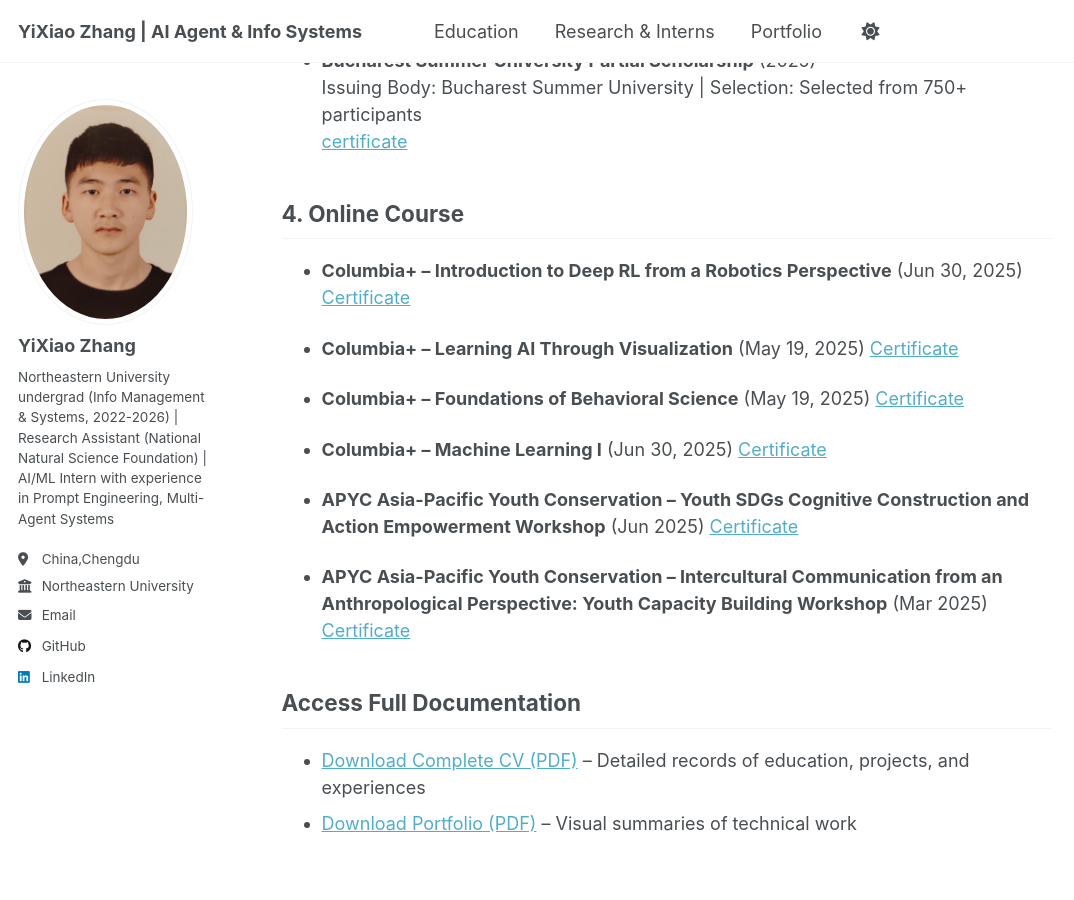
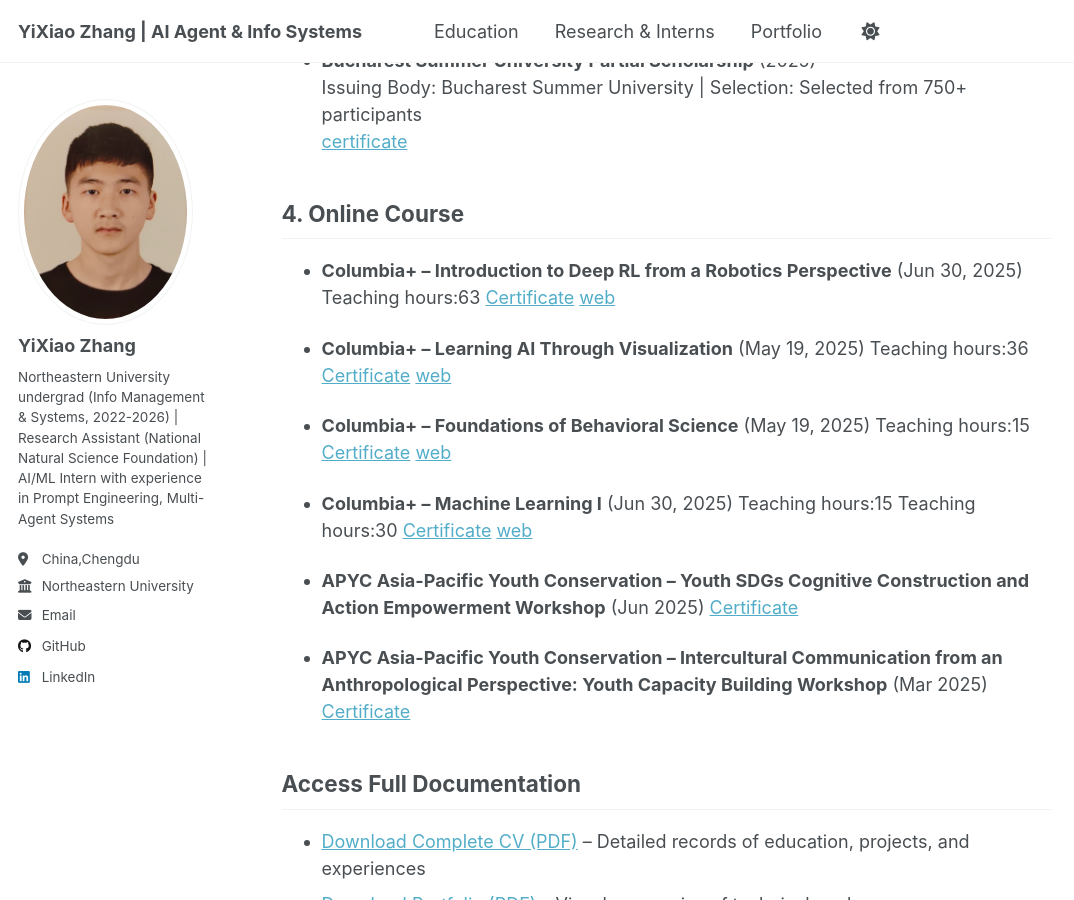
Before and after one commit to kiko022/kiko022.github.io, a Jekyll site: the page built from _pages/education.md, in a window 1280 px wide and 900 px high, scrolled down 2309 px. Shown: the whole window, without its empty margins (0-1074 px from the left). Built offline with Jekyll 4.4.1, drawn with Linux system fonts in a browser that asks for light colours; a script that is not in the unit is left out.

Commit message:
Update education.md

```diff
--- a/_pages/education.md
+++ b/_pages/education.md
@@ -84,17 +84,22 @@ layout: single
 
 
 ## 4. Online Course
-- **Columbia+ – Introduction to Deep RL from a Robotics Perspective** (Jun 30, 2025)
+- **Columbia+ – Introduction to Deep RL from a Robotics Perspective** (Jun 30, 2025) Teaching hours:63
   [Certificate](/files/certificate/j4iv5g5y_1751263184922.pdf)
+  [web](https://plus.columbia.edu/content/introduction-deep-rl-robotics-perspective)
 
-- **Columbia+ – Learning AI Through Visualization** (May 19, 2025)
+- **Columbia+ – Learning AI Through Visualization** (May 19, 2025) Teaching hours:36
   [Certificate](/files/certificate/kux39nif_1747643142796.pdf)
+  [web](https://plus.columbia.edu/content/learning-ai-through-visualization)
 
-- **Columbia+ – Foundations of Behavioral Science** (May 19, 2025)
+- **Columbia+ – Foundations of Behavioral Science** (May 19, 2025) Teaching hours:15
   [Certificate](/files/certificate/rbnseb0c_1747646644965.pdf)
+  [web](https://plus.columbia.edu/content/foundations-behavioral-science)
 
-- **Columbia+ – Machine Learning I** (Jun 30, 2025)
+- **Columbia+ – Machine Learning I** (Jun 30, 2025) Teaching hours:15 Teaching hours:30
   [Certificate](/files/certificate/ytt0smfv_1751266824076.pdf)
+  [web](https://plus.columbia.edu/content/machine-learning-i)
+
 
 - **APYC Asia-Pacific Youth Conservation – Youth SDGs Cognitive Construction and Action Empowerment Workshop** (Jun 2025)
   [Certificate](/files/certificate/ZHANGYixiao (1).pdf)
```
